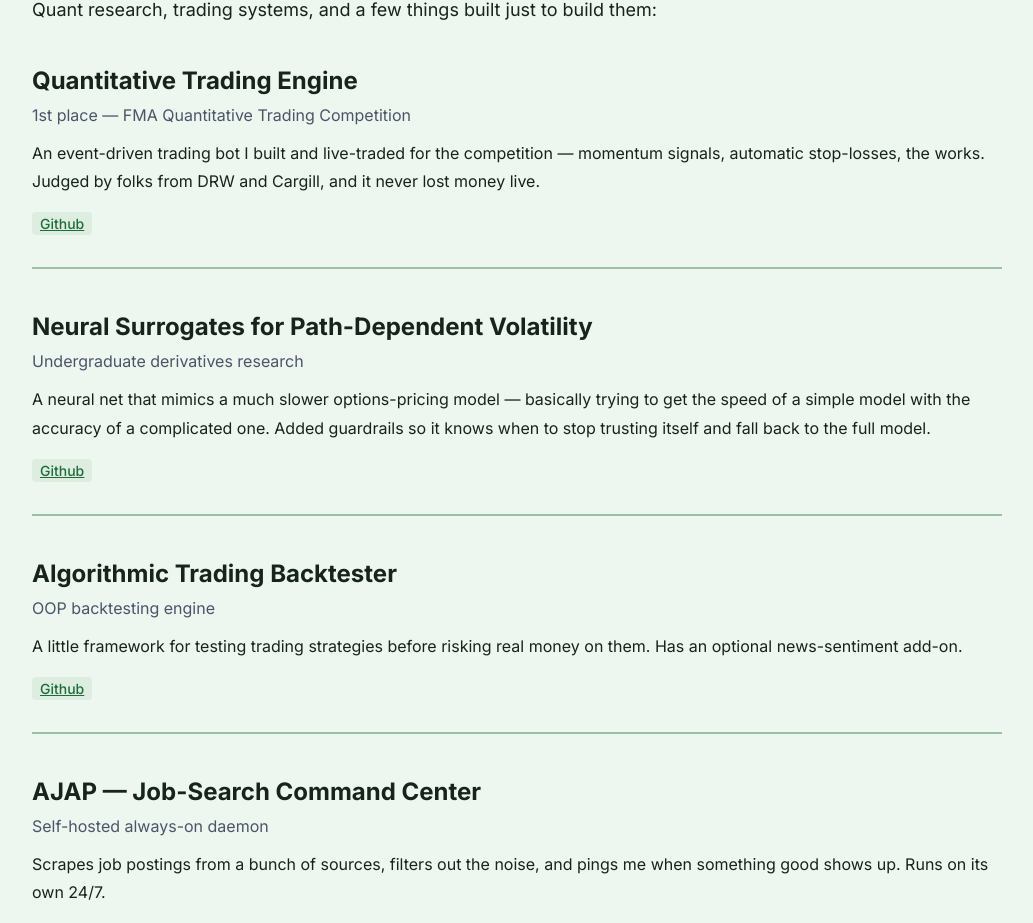
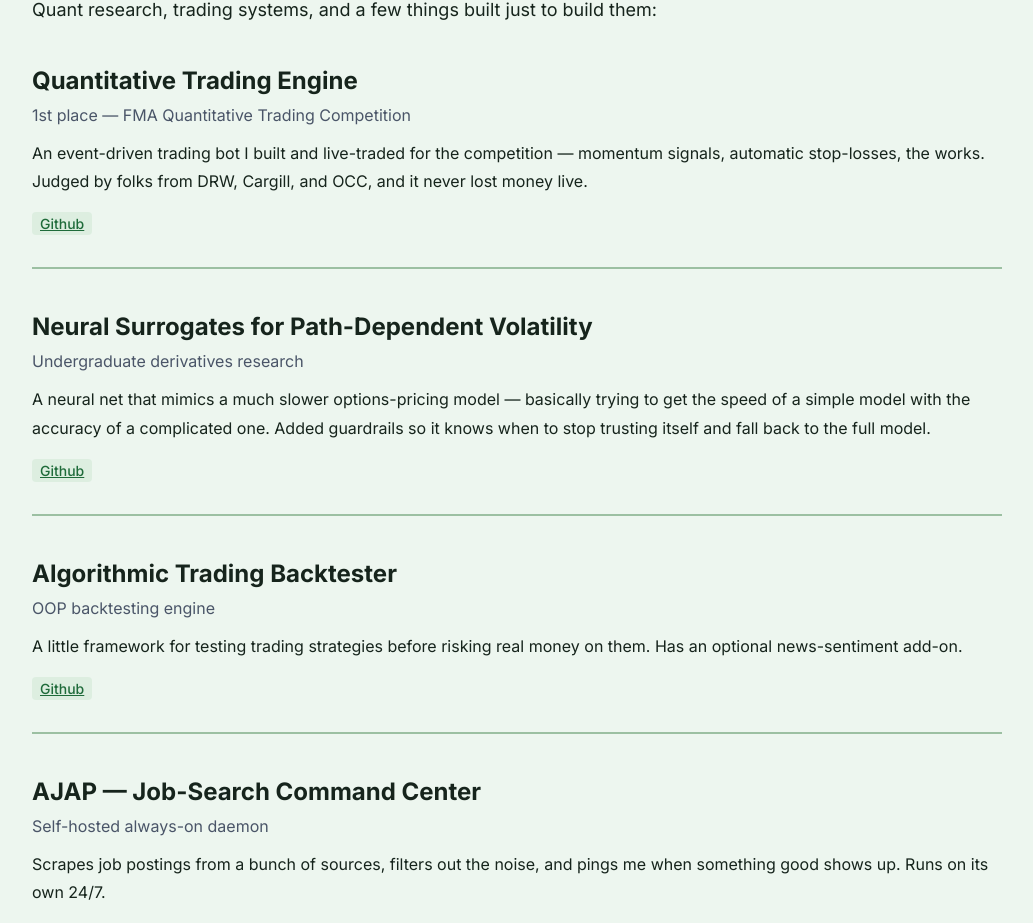
Before and after one commit to KonradT22/personal-website, a Next.js app: page /work in a window 1280 px wide. Shown: the part 874-1797 px from the top of the page, without its empty margins (123-1156 px from the left). Built offline with nearby package versions, Linux system fonts and the light colour scheme.

Commit message:
Add OCC as a judge of the FMA Quantitative Trading Competition

```diff
--- a/pages/index.js
+++ b/pages/index.js
@@ -83,7 +83,7 @@ export default function Home() {
               </HighlightLink>{" "}
               — building neural-network surrogate pricers for path-dependent
               volatility models — and took 1st place at the FMA Quantitative
-              Trading Competition, judged by DRW and Cargill, with a{" "}
+              Trading Competition, judged by DRW, Cargill, and OCC, with a{" "}
               <HighlightLink href="https://github.com/KonradT22/FMA-TRADING-COMP-OptimizationStation">
                 trading engine
               </HighlightLink>{" "}
--- a/pages/work.js
+++ b/pages/work.js
@@ -84,7 +84,7 @@ const projects = [
   {
     title: "Quantitative Trading Engine",
     tagline: "1st place — FMA Quantitative Trading Competition",
-    body: "An event-driven trading bot I built and live-traded for the competition — momentum signals, automatic stop-losses, the works. Judged by folks from DRW and Cargill, and it never lost money live.",
+    body: "An event-driven trading bot I built and live-traded for the competition — momentum signals, automatic stop-losses, the works. Judged by folks from DRW, Cargill, and OCC, and it never lost money live.",
     links: [
       { label: "Github", href: "https://github.com/KonradT22/FMA-TRADING-COMP-OptimizationStation" },
     ],
```
